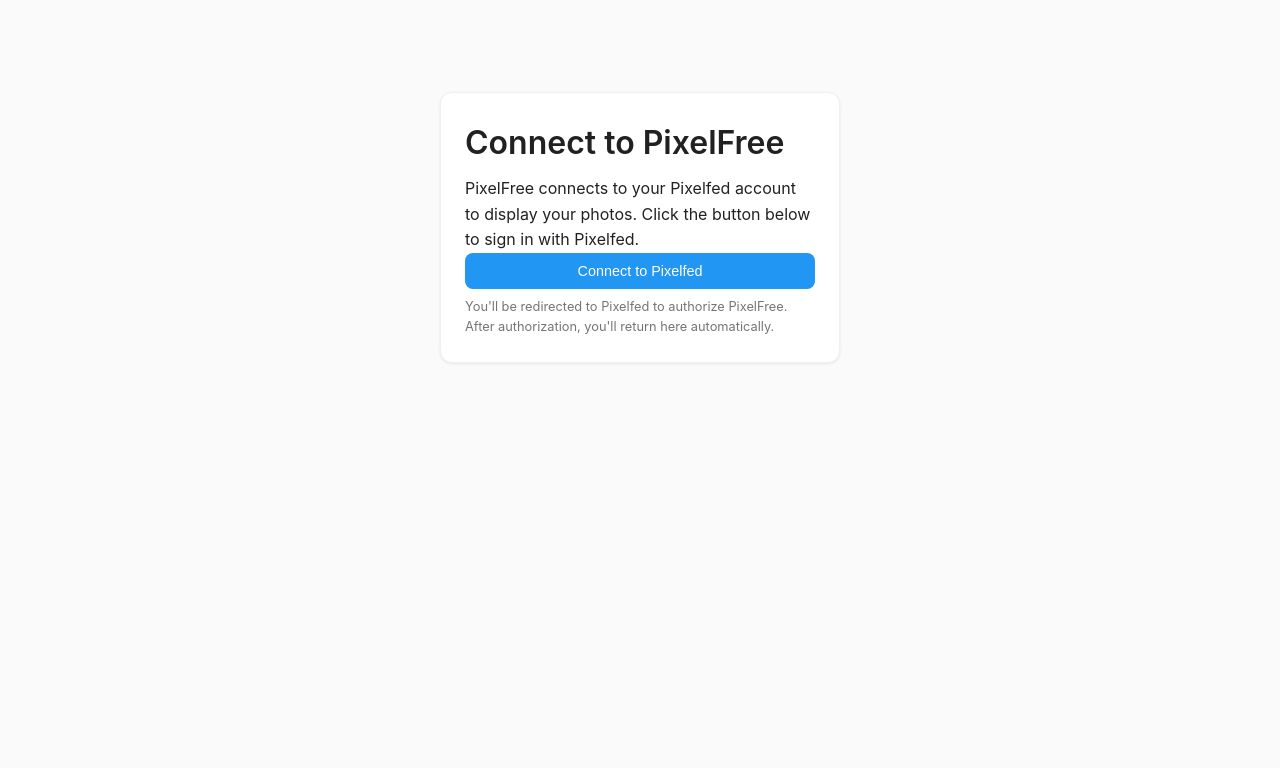
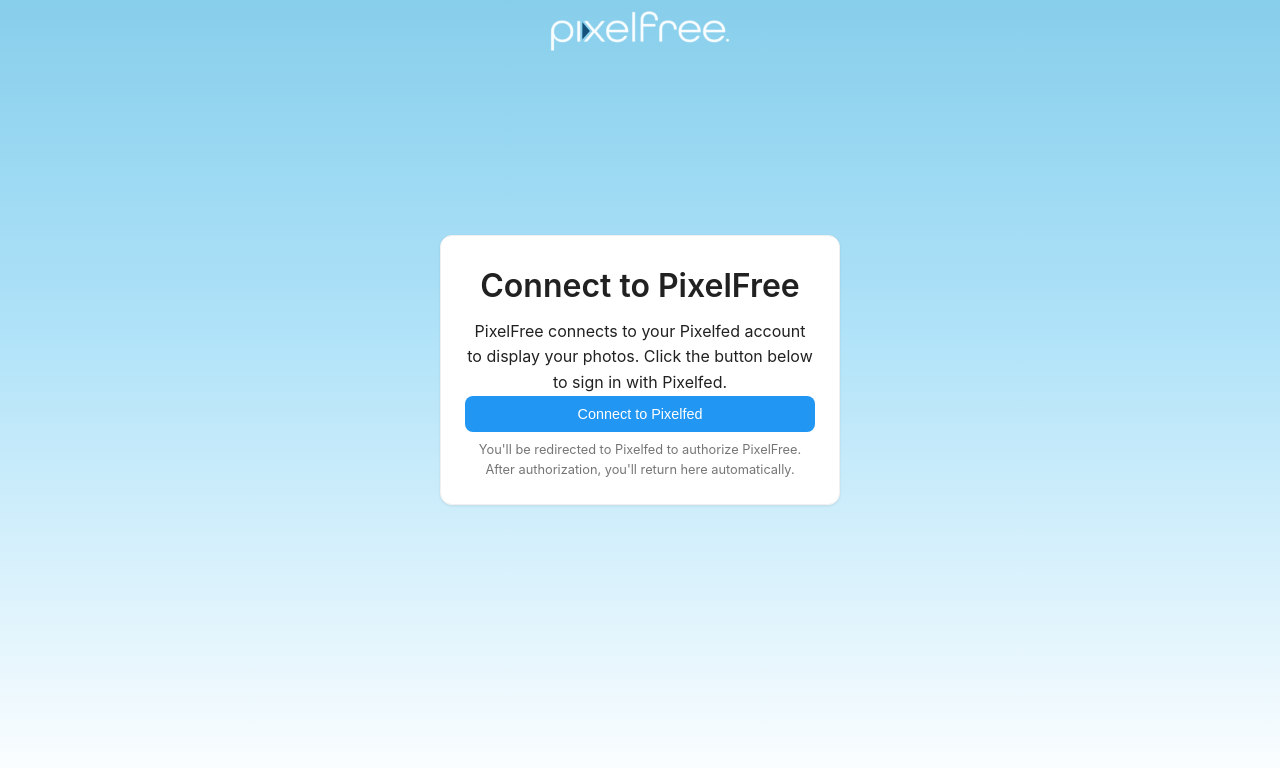
Before and after one commit to ldruley/PixelFree, a React (Vite) app in the folder frontend_Frame/: page /login in a window 1280 px wide. Shown: the top 768 px of the page. Built offline with nearby package versions, Linux system fonts and the light colour scheme; no server answers.

Commit message:
final touches on css end, and flow of frame frontend

```diff
--- a/frontend_Frame/src/App.tsx
+++ b/frontend_Frame/src/App.tsx
@@ -1,4 +1,4 @@
-import { BrowserRouter as Router, Routes, Route } from 'react-router-dom'
+import { BrowserRouter as Router, Routes, Route, Navigate } from 'react-router-dom'
 import { AuthProvider } from './contexts/AuthContext'
 import ProtectedRoute from './components/ProtectedRoute'
 import LoginPage from './pages/LoginPage'
@@ -10,35 +10,20 @@
         <AuthProvider>
             <Router>
                 <Routes>
-                        <Route path="/welcome" element={<WelcomePage />} />
+                    <Route path="/" element={<WelcomePage />} />
                     <Route
-                            path="/"
+                        path="/player"
                         element={
                             <ProtectedRoute>
                                 <PlayerPage />
                             </ProtectedRoute>
                         }
                     />
-
-                        <Route
-                            path="/*"
-                            element={
-                                <div>
-
-                                    <main>
-                                        <Routes>
                     <Route path="/login" element={<LoginPage />} />
-
-                                        </Routes>
-                                    </main>
-                                </div>
-                            }
-                        />
+                    <Route path="*" element={<Navigate to="/" replace />} />
                 </Routes>
             </Router>
-
         </AuthProvider>
     )
 }
-
 export default App
--- a/frontend_Frame/src/pages/LoginPage.tsx
+++ b/frontend_Frame/src/pages/LoginPage.tsx
@@ -1,6 +1,8 @@
 import React, { useState, useEffect } from 'react'
 import { useNavigate, useSearchParams } from 'react-router-dom'
 import { useAuth } from '../contexts/AuthContext'
+import Header from '../components/Header'
+import '../styles/player.css'
 
 const LoginPage: React.FC = () => {
   const { authStatus, isLoading, login } = useAuth()
@@ -17,7 +19,7 @@
       setTimeout(() => {
         setShowSuccess(false)
         if (authStatus.isAuthenticated) {
-          navigate('/welcome')
+          navigate('/')
         }
       }, 0)
     }
@@ -25,7 +27,7 @@
 
   useEffect(() => {
     if (authStatus.isAuthenticated && !showSuccess) {
-      navigate('/welcome')
+      navigate('/')
     }
   }, [authStatus.isAuthenticated, navigate, showSuccess])
 
@@ -42,17 +44,21 @@
 
   if (isLoading) {
     return (
+        <>
+          <div className="auth-background" />
         <div className="page-container">
-        <div className="loading-container">
-          <div className="spinner"></div>
-          <p>Checking authentication status...</p>
+          <div className="player-loading-text">Checking authentication status...</div>
         </div>
-      </div>
+          </>
     )
   }
 
   return (
-    <div className="page-container">
+      <>
+      <div className="auth-background" />
+      <div className="page-container ">
+        <Header />
+
         {showSuccess && (
             <div className="success-banner">
               <p className="success-banner-title">
@@ -65,9 +71,7 @@
         )}
 
         <div className="card centered-card">
-        <h1 className="page-title centered-title">
-          Connect to PixelFree
-        </h1>
+          <h1 className="page-title centered-title">Connect to PixelFree</h1>
 
           <div className="card-body">
             <p className="centered-text">
@@ -83,19 +87,16 @@
               {isLoggingIn ? 'Connecting...' : 'Connect to Pixelfed'}
             </button>
 
-          {error && (
-            <div className="form-error">
-              {error}
-            </div>
-          )}
+            {error && <div className="form-error">{error}</div>}
 
             <p className="form-help-text help-text-centered">
-            You'll be redirected to Pixelfed to authorize PixelFree.
-            After authorization, you'll return here automatically.
+              You&apos;ll be redirected to Pixelfed to authorize PixelFree.
+              After authorization, you&apos;ll return here automatically.
             </p>
           </div>
         </div>
       </div>
+      </>
   )
 }
 
--- a/frontend_Frame/src/pages/PlayerPage.tsx
+++ b/frontend_Frame/src/pages/PlayerPage.tsx
@@ -353,9 +353,12 @@
 
   if (loading || settingsLoading) {
     return (
-        <div className="player-loading">
+        <>
+        <div className="auth-background"/>
+        <div className="page-container ">
           <div className="player-loading-text">Loading photos...</div>
         </div>
+        </>
     )
   }
 
--- a/frontend_Frame/src/pages/WelcomePage.tsx
+++ b/frontend_Frame/src/pages/WelcomePage.tsx
@@ -1,36 +1,38 @@
 import React, { useEffect } from 'react'
 import { useNavigate } from 'react-router-dom'
+import Header from '../components/Header'
+import '../styles/player.css'
 
 const WelcomePage: React.FC = () => {
     const navigate = useNavigate()
+    useEffect(() => {
+        const timer = setTimeout(() => {
+            navigate('/player')
+        }, 3000)
 
-    useEffect(() => {
-        // stay for 3 seconds then go to player
-        const timer = setTimeout(() => {
-            navigate('/')
-        }, 5000)
         return () => clearTimeout(timer)
     }, [navigate])
 
     return (
-        <div
-            style={{
-                position: 'fixed',
-                inset: 0,
-                background: 'black',
-                color: 'white',
-                display: 'flex',
-                flexDirection: 'column',
-                alignItems: 'center',
-                justifyContent: 'center',
-                fontFamily: 'sans-serif',
-            }}
-        >
-            <h1 style={{ fontSize: '3rem', marginBottom: '1rem' }}>Welcome</h1>
-            <p style={{ fontSize: '1.5rem', opacity: 0.8 }}>
-                Loading your photo display...
-            </p>
+        <>
+            <div className="auth-background" />
+        <div className="page-container ">
+            <Header />
+
+            <div className="welcome-content">
+                <div className="welcome-logo-group">
+                    <h1 className="welcome-title">Welcome to</h1>
+                    <img
+                        className="welcome-image"
+                        src="/pixelfree-logo.svg"
+                        alt="PixelFree"
+                    />
+                </div>
+                <p className="welcome-subtitle">Loading your photo display…</p>
+            </div>
+
         </div>
+            </>
     )
 }
 
--- a/frontend_Frame/src/styles/player.css
+++ b/frontend_Frame/src/styles/player.css
@@ -151,8 +151,6 @@
     background: rgba(0,0,0,0.3);
     pointer-events: none;
 }
-
-/* Header overlay container: now transparent */
 .player-header-container {
     position: absolute;
     left: 0;
@@ -228,7 +226,6 @@
     box-shadow: 0 10px 30px rgba(0,0,0,.5);
 }
 
-/* App layout  */
 .app-container {
     position: relative;
     min-height: 100vh;
@@ -482,8 +479,6 @@
     color: #FFFFFF;
     letter-spacing: 2px;
 }
-
-/* Transparent header container */
 .app-simple-header {
     position: absolute;
     top: 0;
@@ -496,14 +491,11 @@
     background: transparent !important;
     z-index: 2000;
 }
-
-/* Centered logo, larger*/
 .simple-header-logo img {
     height: 150px;
     opacity: 0.95;
 }
 
-/* Avatar wrapper */
 .simple-header-avatar-wrapper {
     position: absolute;
     right: 20px;
@@ -511,7 +503,6 @@
     transform: translateY(-50%);
 }
 
-/* Avatar styling  */
 .simple-header-avatar img {
     width: 72px;
     height: 72px;
@@ -520,8 +511,6 @@
     border: 2px solid rgba(255,255,255,0.3);
     box-shadow: 0 2px 8px rgba(0,0,0,0.25);
 }
-
-/* Dropdown used in the simple header */
 .simple-profile-dropdown {
     position: absolute;
     right: 0;
@@ -574,3 +563,146 @@
     color: white;
     font-size: 15px;
 }
+.page-container {
+    min-height: 100vh;
+    display: flex;
+    align-items: center;
+    justify-content: center;
+    padding: 24px;
+    position: relative;
+    box-sizing: border-box;
+}
+
+.welcome-page {
+    flex-direction: column;
+}
+
+.login-page {
+    flex-direction: column;
+}
+
+.centered-card {
+    max-width: 480px;
+    width: 100%;
+}
+
+.page-title.centered-title {
+    text-align: center;
+}
+
+.centered-text,
+.help-text-centered {
+    text-align: center;
+}
+
+.welcome-content {
+    text-align: center;
+    color: #ffffff;
+    max-width: 560px;
+}
+
+.welcome-title {
+    font-size: 3rem;
+    margin-bottom: 1rem;
+}
+
+.welcome-subtitle {
+    font-size: 1.25rem;
+    opacity: 0.9;
+}
+
+.success-banner {
+    position: absolute;
+    top: 16px;
+    left: 50%;
+    transform: translateX(-50%);
+    background: rgba(0, 0, 0, 0.75);
+    color: #ffffff;
+    padding: 12px 18px;
+    border-radius: 999px;
+    font-size: 0.9rem;
+    text-align: center;
+    z-index: 10;
+}
+
+.success-banner-title {
+    font-weight: 600;
+}
+
+.success-banner-message {
+    opacity: 0.85;
+    margin-top: 4px;
+}
+
+html,
+body,
+#root {
+    height: 100%;
+    margin: 0;
+    padding: 0;
+}
+
+.app-gradient {
+    min-height: 100vh;
+    width: 100vw;
+    display: flex;
+    flex-direction: column;
+    align-items: center;
+    justify-content: center;
+    padding: 24px;
+    box-sizing: border-box;
+
+    background: linear-gradient(
+            to bottom,
+            #87CEEB 0%,
+            #AEE2F8 40%,
+            #ffffff 100%
+    );
+}
+html,
+body {
+    height: 100%;
+    margin: 0;
+}
+
+.auth-background {
+    position: fixed;
+    inset: 0;
+    z-index: -1;
+    pointer-events: none;
+
+    background: linear-gradient(
+            to bottom,
+            #87CEEB 0%,
+            #AEE2F8 40%,
+            #ffffff 100%
+    );
+}
+.welcome-content {
+    display: flex;
+    flex-direction: column;
+    align-items: center;
+    justify-content: center;
+    text-align: center;
+}
+
+.welcome-logo-group {
+    display: flex;
+    flex-direction: column;
+    align-items: center;
+}
+
+.welcome-title {
+    font-size: 2.75rem;
+    font-weight: 600;
+    margin: 0;
+}
+
+.welcome-image {
+    width: 550px;
+    margin-top: 0.25rem;
+}
+
+.welcome-subtitle {
+    font-size: 1.2rem;
+}
```
Also changed, not shown: frontend_Frame/src/components/Header.tsx (+0 -8 lines). Lines whose indentation alone changed are shown as unchanged.
